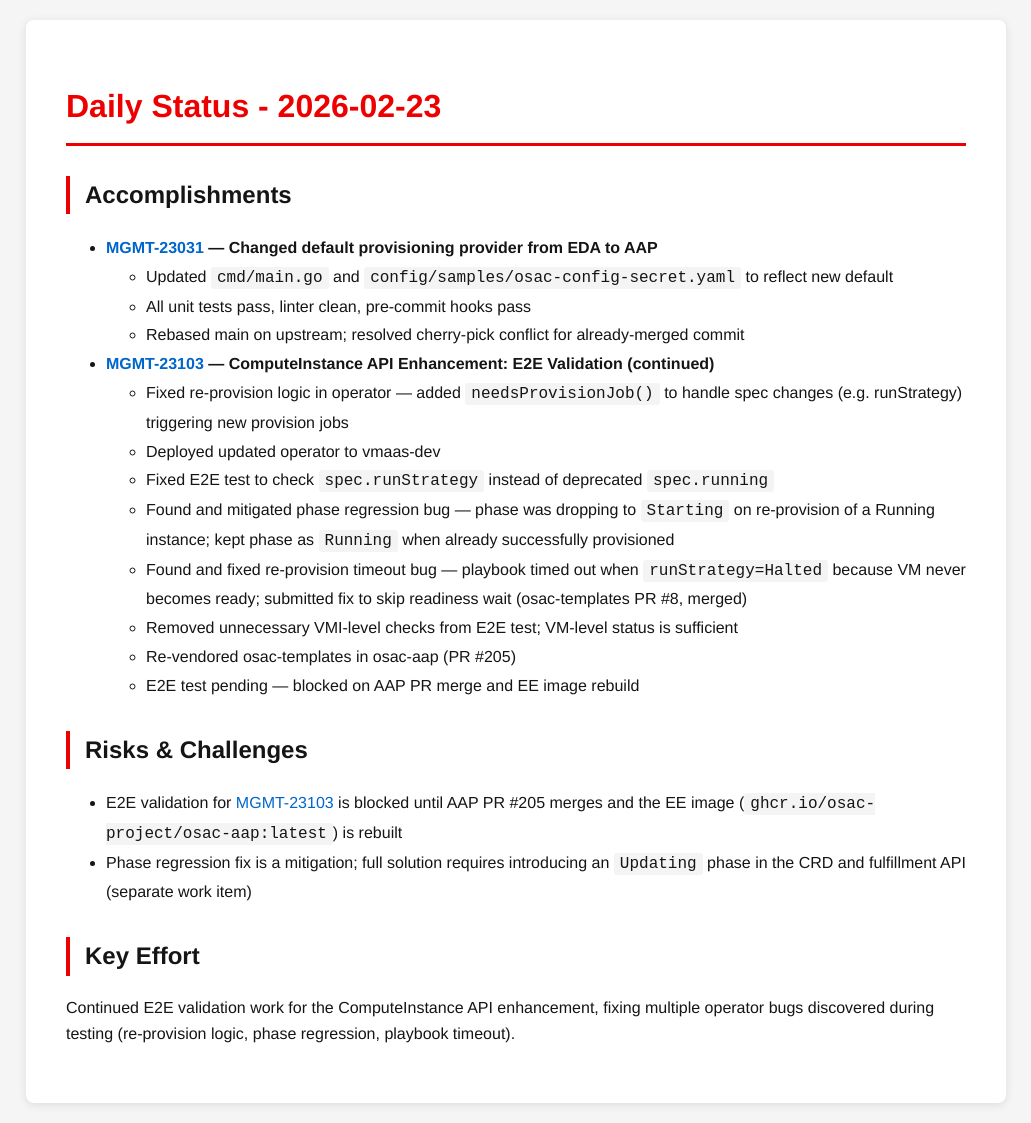
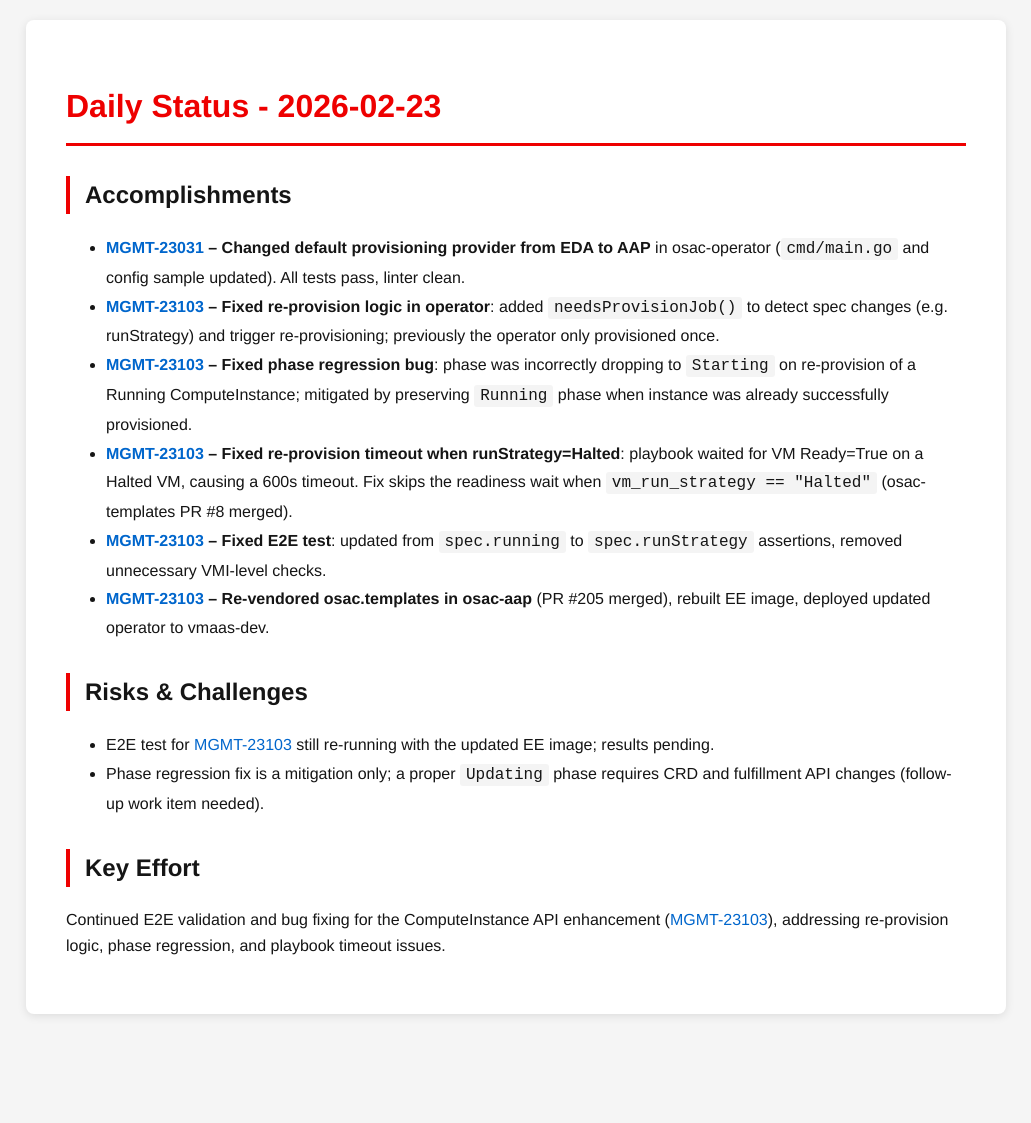
Before and after one commit to tzvatot/daily-status, a Jekyll site: the page built from 2026-02-23.md, in a window 1280 px wide. Shown: the whole page, without its empty margins (124-1155 px from the left). Built offline with Jekyll 4.4.1, drawn with Linux system fonts in a browser that asks for light colours; after the commit the page ends 1034 px from its top, so only the background shows below that.

Commit message:
Daily status update - 2026-02-23

```diff
--- a/2026-02-23.md
+++ b/2026-02-23.md
@@ -8,26 +8,18 @@
 
 ## Accomplishments
 
-- **[MGMT-23031](https://issues.redhat.com/browse/MGMT-23031) — Changed default provisioning provider from EDA to AAP**
-  - Updated `cmd/main.go` and `config/samples/osac-config-secret.yaml` to reflect new default
-  - All unit tests pass, linter clean, pre-commit hooks pass
-  - Rebased main on upstream; resolved cherry-pick conflict for already-merged commit
-
-- **[MGMT-23103](https://issues.redhat.com/browse/MGMT-23103) — ComputeInstance API Enhancement: E2E Validation (continued)**
-  - Fixed re-provision logic in operator — added `needsProvisionJob()` to handle spec changes (e.g. runStrategy) triggering new provision jobs
-  - Deployed updated operator to vmaas-dev
-  - Fixed E2E test to check `spec.runStrategy` instead of deprecated `spec.running`
-  - Found and mitigated phase regression bug — phase was dropping to `Starting` on re-provision of a Running instance; kept phase as `Running` when already successfully provisioned
-  - Found and fixed re-provision timeout bug — playbook timed out when `runStrategy=Halted` because VM never becomes ready; submitted fix to skip readiness wait (osac-templates PR #8, merged)
-  - Removed unnecessary VMI-level checks from E2E test; VM-level status is sufficient
-  - Re-vendored osac-templates in osac-aap (PR #205)
-  - E2E test pending — blocked on AAP PR merge and EE image rebuild
+- **[MGMT-23031](https://issues.redhat.com/browse/MGMT-23031) – Changed default provisioning provider from EDA to AAP** in osac-operator (`cmd/main.go` and config sample updated). All tests pass, linter clean.
+- **[MGMT-23103](https://issues.redhat.com/browse/MGMT-23103) – Fixed re-provision logic in operator**: added `needsProvisionJob()` to detect spec changes (e.g. runStrategy) and trigger re-provisioning; previously the operator only provisioned once.
+- **[MGMT-23103](https://issues.redhat.com/browse/MGMT-23103) – Fixed phase regression bug**: phase was incorrectly dropping to `Starting` on re-provision of a Running ComputeInstance; mitigated by preserving `Running` phase when instance was already successfully provisioned.
+- **[MGMT-23103](https://issues.redhat.com/browse/MGMT-23103) – Fixed re-provision timeout when runStrategy=Halted**: playbook waited for VM Ready=True on a Halted VM, causing a 600s timeout. Fix skips the readiness wait when `vm_run_strategy == "Halted"` (osac-templates PR #8 merged).
+- **[MGMT-23103](https://issues.redhat.com/browse/MGMT-23103) – Fixed E2E test**: updated from `spec.running` to `spec.runStrategy` assertions, removed unnecessary VMI-level checks.
+- **[MGMT-23103](https://issues.redhat.com/browse/MGMT-23103) – Re-vendored osac.templates in osac-aap** (PR #205 merged), rebuilt EE image, deployed updated operator to vmaas-dev.
 
 ## Risks & Challenges
 
-- E2E validation for [MGMT-23103](https://issues.redhat.com/browse/MGMT-23103) is blocked until AAP PR #205 merges and the EE image (`ghcr.io/osac-project/osac-aap:latest`) is rebuilt
-- Phase regression fix is a mitigation; full solution requires introducing an `Updating` phase in the CRD and fulfillment API (separate work item)
+- E2E test for [MGMT-23103](https://issues.redhat.com/browse/MGMT-23103) still re-running with the updated EE image; results pending.
+- Phase regression fix is a mitigation only; a proper `Updating` phase requires CRD and fulfillment API changes (follow-up work item needed).
 
 ## Key Effort
 
-Continued E2E validation work for the ComputeInstance API enhancement, fixing multiple operator bugs discovered during testing (re-provision logic, phase regression, playbook timeout).
+Continued E2E validation and bug fixing for the ComputeInstance API enhancement ([MGMT-23103](https://issues.redhat.com/browse/MGMT-23103)), addressing re-provision logic, phase regression, and playbook timeout issues.
```
